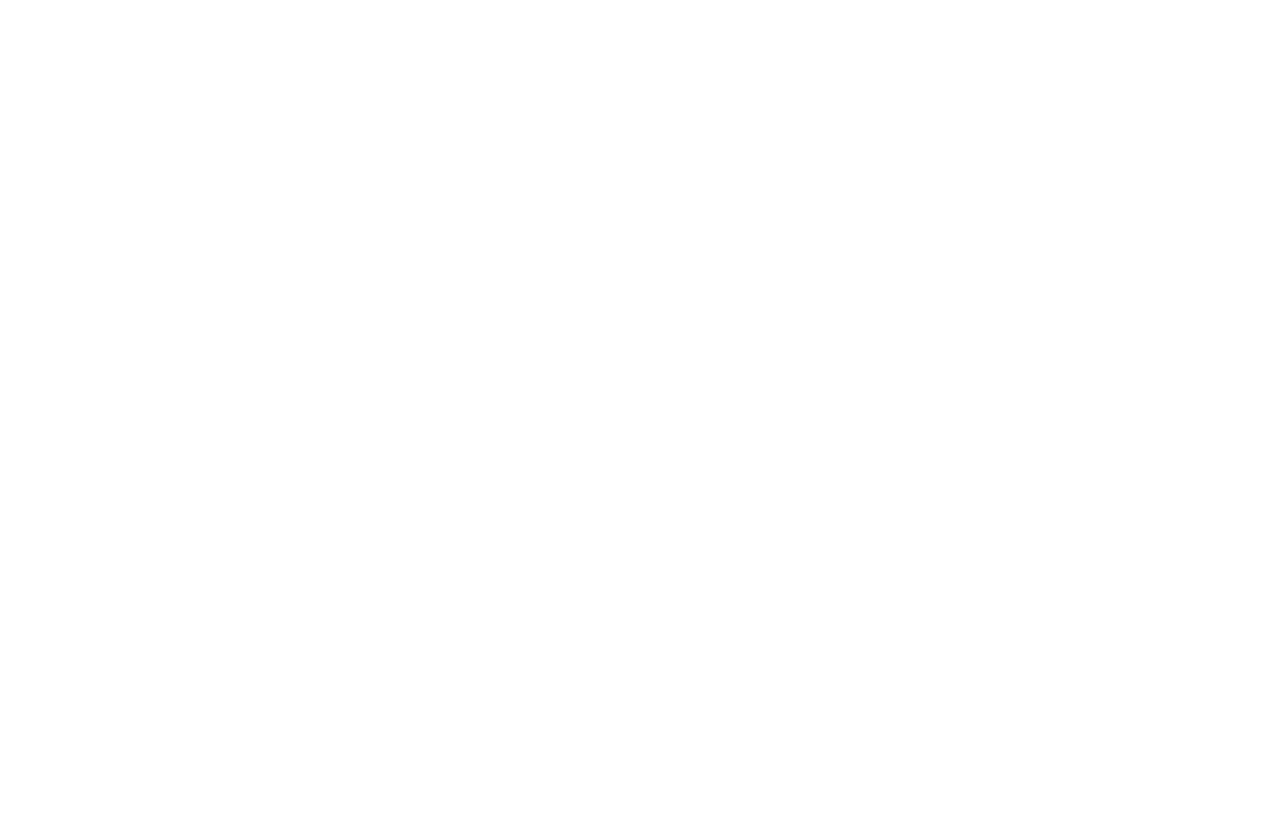
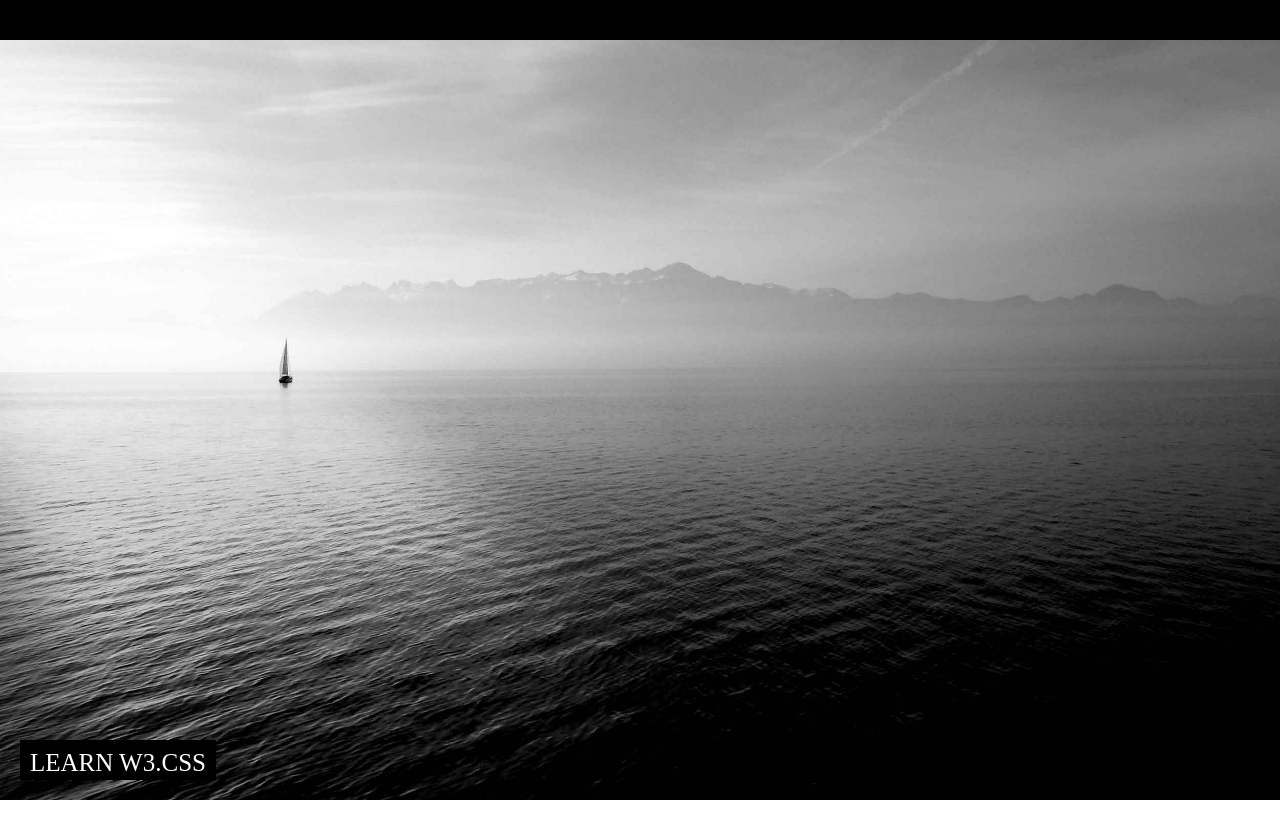
Before and after one commit to DaliusLun/w3template, a plain HTML site: page index.html in a window 1280 px wide. Shown: the top 838 px of the page. Before the commit the page ends 800 px from the top, so only its background shows below. Drawn offline with Linux system fonts and the light colour scheme.

Commit message:
main structure and header

```diff
--- a/index.html
+++ b/index.html
@@ -4,9 +4,19 @@
     <meta charset="UTF-8">
     <meta http-equiv="X-UA-Compatible" content="IE=edge">
     <meta name="viewport" content="width=device-width, initial-scale=1.0">
-    <title>Document</title>
+    <link rel="stylesheet" href="./css/app.css">
+    <title>W3 template</title>
 </head>
 <body>
+    <div class="wrapper">
+        <div class="nav"></div>
+        <div class="header">
+            <div class="header__title">LEARN W3.CSS</div>
+        </div>
+        <div class="main"></div>
+        <div class="footer"></div>
 
+
+    </div>
 </body>
 </html>
--- a/scss/_main.scss
+++ b/scss/_main.scss
@@ -0,0 +1,52 @@
+.wrapper {
+    justify-content: center;
+    align-items: center;
+    .nav {
+        height: 40px;
+        width: 100%;
+        background-color: black;
+        position: fixed;
+    }
+
+    .header {
+        background: url(../img/sailboat.jpg) no-repeat center center;
+        -webkit-background-size: cover;
+        -moz-background-size: cover;
+        -o-background-size: cover;
+        background-size: cover;
+        height: 100vh;
+
+
+
+        .header__title {
+            background-color: black;
+            display: inline-block;
+            width: auto;
+            height: 40px;
+            margin-top: calc(100vh - 60px);
+            margin-left: 20px;
+            color: white;
+            font-size: 25px;
+            padding: 10px 10px 10px 10px;
+            &:hover {
+                background-color: green;
+            }
+
+
+        }
+
+
+    }
+
+    .main {
+        border: red 1px;
+        height: 1000px;
+
+    }
+
+    .footer {
+        background-color: black;
+        height: 250px;
+
+    }
+}
```
Also changed, not shown: css/app.css, img/sailboat.jpg (added).
